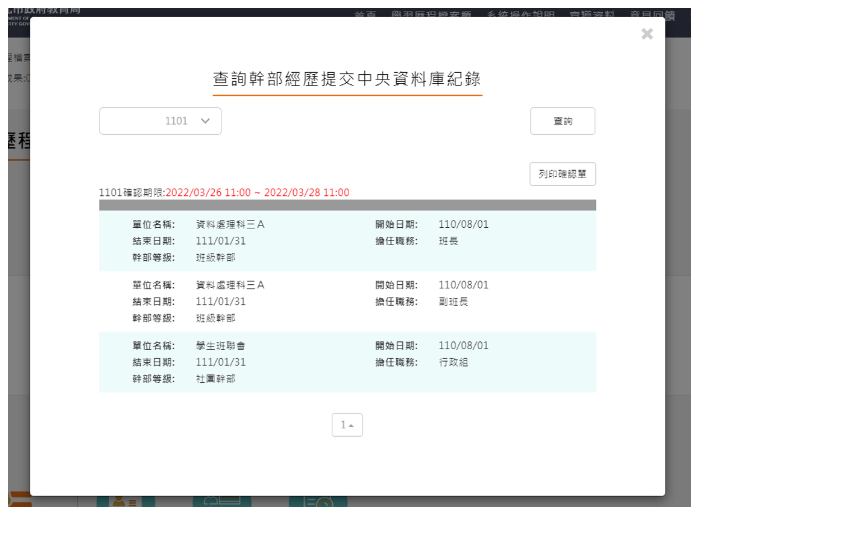
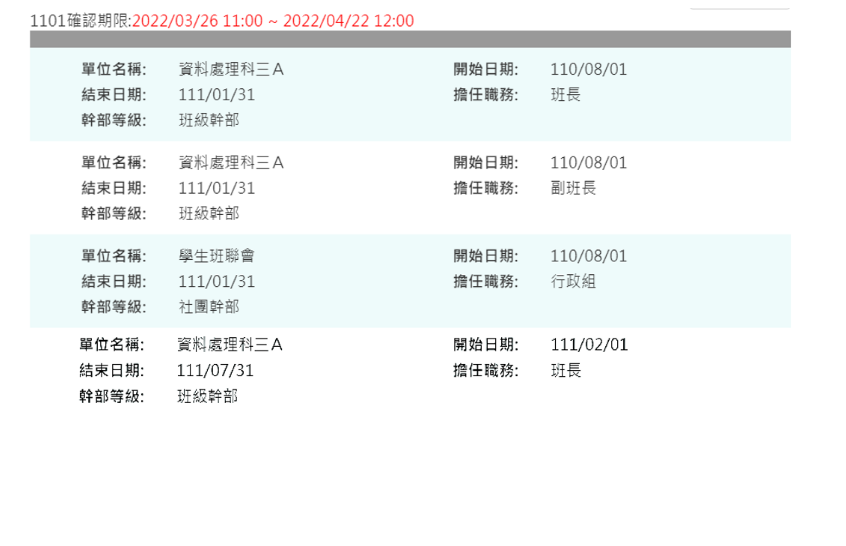
Before and after one commit to jiayi0811/jiayi.github.io, a plain HTML site: page website/其他網站/Untitled-6.html in a window 1280 px wide. Shown: the whole page, without its empty margins (0-846 px from the left). Drawn offline with Linux system fonts and the light colour scheme.

Commit message:
Update Untitled-6.html

```diff
--- a/website/其他網站/Untitled-6.html
+++ b/website/其他網站/Untitled-6.html
@@ -6,6 +6,6 @@
 </head>
 
 <body>
-<img src="../相片/圖片1.png" width="683" height="499" />
+<img src="../相片/55.png" width="800" height="404" />
 </body>
 </html>
```
